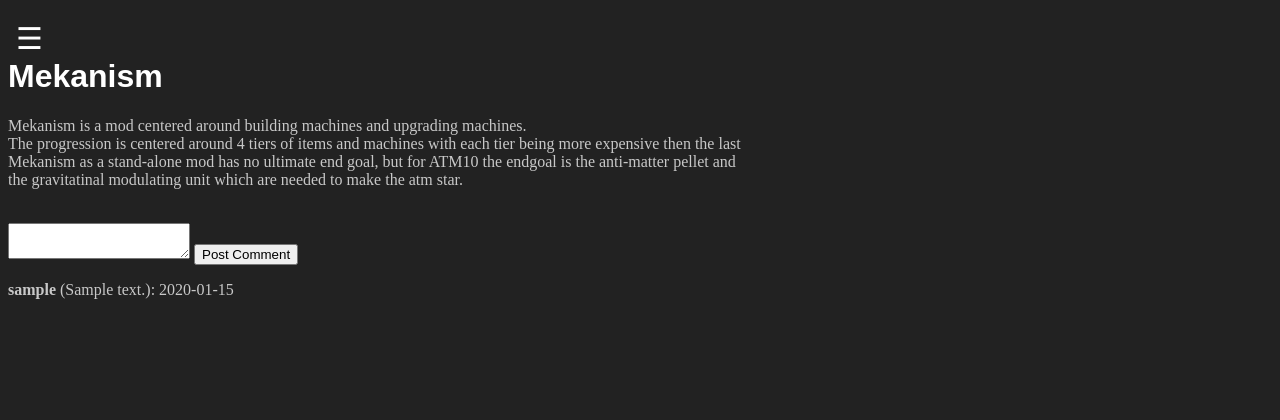
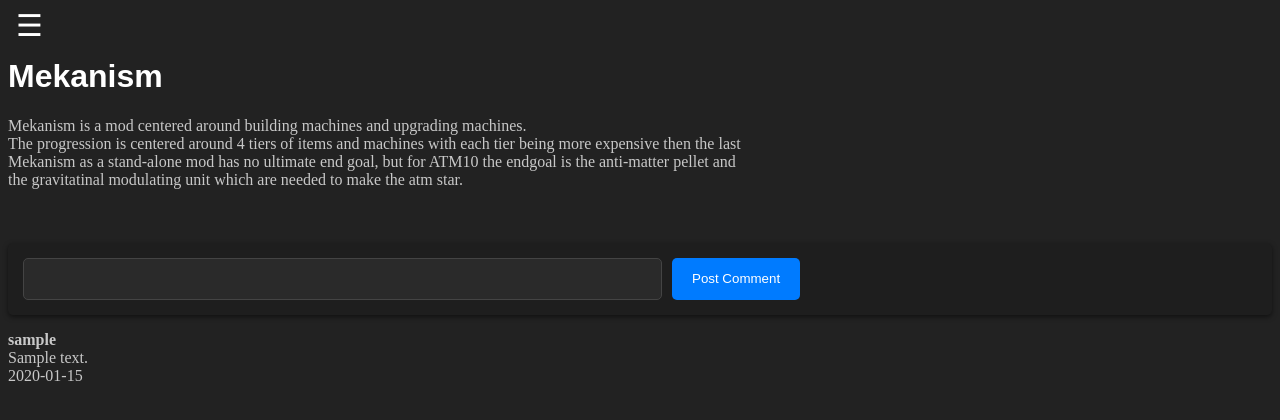
Before and after one commit to 123456789783/sem-2-project, a Flask app: template website/templates/mekanism.html in a window 1280 px wide. Shown: the top 420 px of the page. Run offline with Flask 3, Linux system fonts and the light colour scheme; the template is opened without the code that fills it: most values are stand-ins (such as "Sample title", 1, 10 or a date in 2020); one stand-in notice (Sample message) is shown.

Commit message:
Add files via upload

```diff
--- a/website/app.py
+++ b/website/app.py
@@ -1,6 +1,6 @@
 import os
 import sqlite3
-from flask import Flask, render_template, request, redirect, url_for, session
+from flask import Flask, render_template, request, redirect, url_for, session, flash
 from datetime import datetime
 
 app = Flask(__name__)
@@ -12,7 +12,7 @@
     cursor = conn.cursor()
     cursor.execute('CREATE TABLE IF NOT EXISTS users (id INTEGER PRIMARY KEY AUTOINCREMENT, username TEXT UNIQUE, password TEXT )')
     cursor.execute('CREATE TABLE IF NOT EXISTS comments (id INTEGER PRIMARY KEY AUTOINCREMENT, username TEXT, comment TEXT, date TEXT, page TEXT)')
-    conn.commit();
+    conn.commit()
     conn.close()
 
 def get_db_connection():
@@ -23,7 +23,7 @@
     c = conn.cursor()
 
     c.execute('SELECT * FROM users WHERE username = ? and password = ?', (username,password))
-    user = c.fetchone();
+    user = c.fetchone()
     return user is not None
 
 init_db()
@@ -76,6 +76,10 @@
 
 @app.route('/comment', methods=['GET', 'POST'])
 def post_comment():
+    if 'username' not in session:
+        flash('You must be signed in to post a comment.', 'overlay')
+        return redirect(request.referrer)
+
     page = request.form['page']
     username = session.get('user')
     date = datetime.now().strftime('%Y-%m-%d %H:%M:%S')
--- a/website/static/meka_stylesheet.css
+++ b/website/static/meka_stylesheet.css
@@ -1,17 +1,16 @@
 #whole-page {
     display: flex;
     justify-content: center;
-
 }
 body {
     background-color: rgb(34, 34, 34);
 }
-h1{
+h1 {
     color: white;
     font-family: Arial, Helvetica, sans-serif;
 }
-p{
-    color:rgb(200,200,200);
+p {
+    color: rgb(200, 200, 200);
 }
 .off-screen-menu {
     background-color: black;
@@ -32,14 +31,15 @@
     color: white;
     left: 16px;
     position: fixed;
-    cursor:pointer;
+    cursor: pointer;
     user-select: none;
+    top: 8px
 }
-.ham-menu:hover{
+.ham-menu:hover {
     color: blue;
 }
 a {
-    color:white;
+    color: white;
     text-decoration: none;
 }
 a:hover {
@@ -50,3 +50,45 @@
     list-style-type: none;
     padding-left: 20px;
 }
+
+form[action="/comment"] {
+    background-color: #1e1e1e;
+    padding: 15px;
+    border-radius: 5px;
+    margin-top: 20px;
+    box-shadow: 0 2px 5px rgba(0, 0, 0, 0.5);
+    display: flex;
+    align-items: flex-start;
+    gap: 10px;
+}
+
+form[action="/comment"] textarea {
+    width: 50%;
+    height: 20px;
+    padding: 10px;
+    border: 1px solid #444;
+    border-radius: 5px;
+    background-color: #2a2a2a;
+    color: #fff;
+    font-size: 14px;
+    resize: none;
+}
+
+form[action="/comment"] textarea:focus {
+    outline: none;
+    border-color: #666;
+}
+
+form[action="/comment"] button {
+    padding: 10px 20px;
+    background-color: #007bff;
+    color: white;
+    border: none;
+    border-radius: 5px;
+    cursor: pointer;
+    align-self: stretch;
+}
+
+form[action="/comment"] button:hover {
+    background-color: #0056b3;
+}
--- a/website/templates/mekanism.html
+++ b/website/templates/mekanism.html
@@ -10,6 +10,7 @@
 </head>
 <body>
     <div class="off-screen-menu">
+        <br>
         <ul>
             <li><a href="{{ url_for('index') }}" class="button-link">Home</a></li>
             <li>~~~~</li>
@@ -29,7 +30,9 @@
     Mekanism as a stand-alone mod has no ultimate end goal, but for ATM10 the endgoal is the anti-matter pellet and <br>
     the gravitatinal modulating unit which are needed to make the atm star.
 </p>
+
 <br>
+
 <form action = "/comment" method = "POST">
     <input type = "hidden" name = "page" value = "mekanism">
     <textarea name = "comment" required></textarea>
@@ -37,7 +40,19 @@
 </form>
 <div>
     {% for username, comment, date in comments %}
-        <p><strong>{{ username }}</strong> ({{ comment }}): {{ date }}</p>
+        <p><strong>{{ username }}</strong> <br>{{ comment }} <br> <span> {{ date }} </span> </p>
     {% endfor %}
 </div>
+
+<div id="overlay-container">
+    {% with messages = get_flashed_messages(with_categories=True) %}
+        {% if messages %}
+            {% for category, message in messages %}
+                {% if category == 'overlay' %}
+                    <div class="overlay-message">{{ message }}</div>
+                {% endif %}
+            {% endfor %}
+        {% endif %}
+    {% endwith %}
+</div>
 </body>
```
Also changed, not shown: website/database.db.
